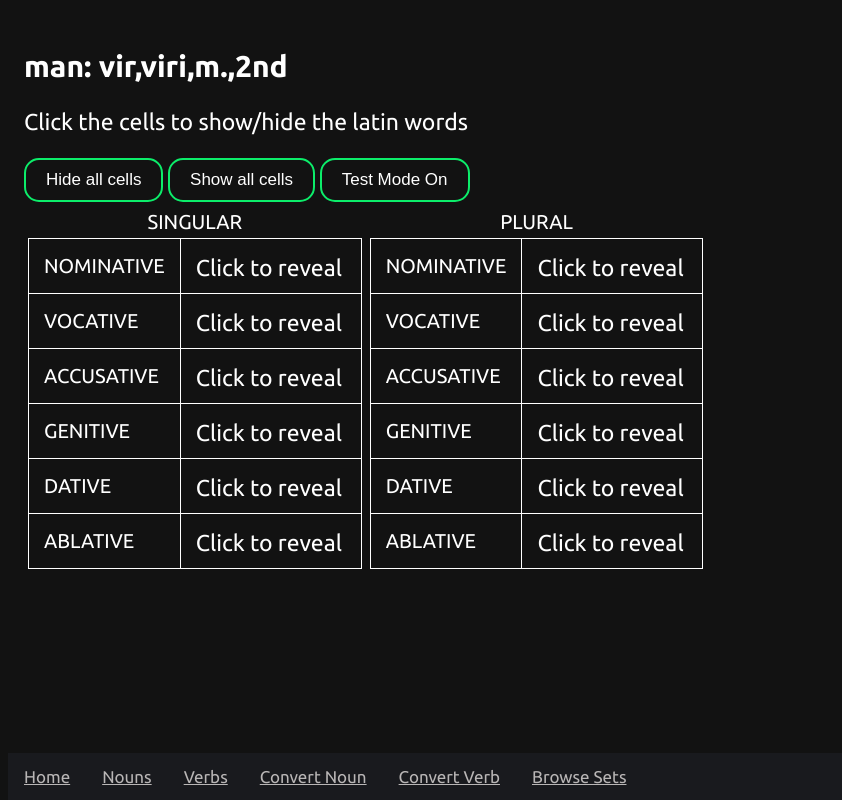
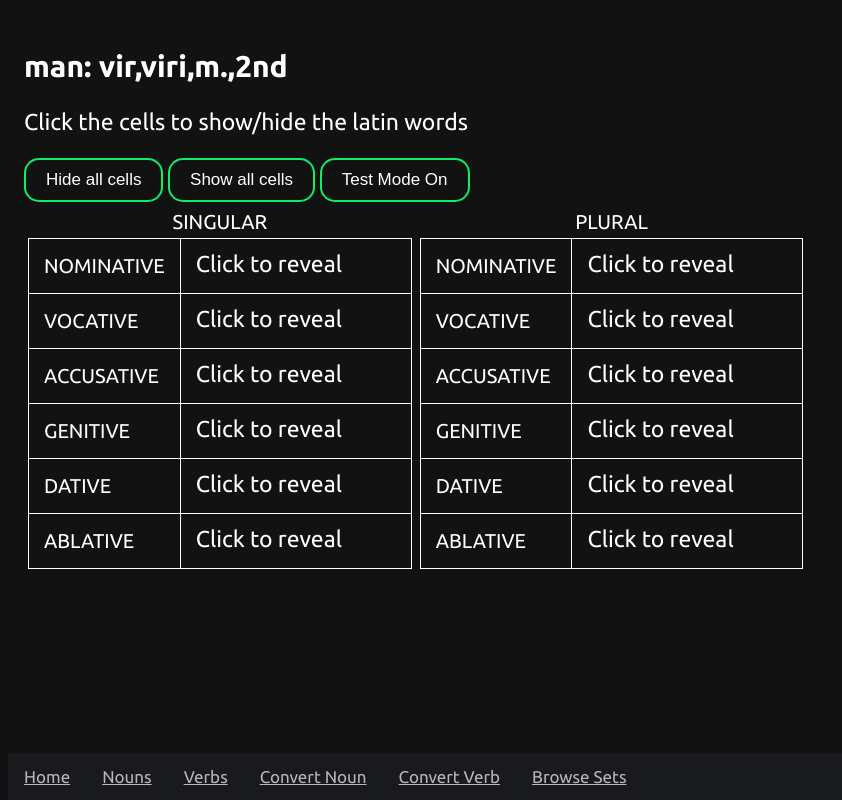
Before and after one commit to VulcanWM/discipulis-flask, a Flask app: page /noun/vir in a window 1280 px wide. Shown: the whole page, without its empty margins (0-842 px from the left). Run offline with Flask 2, Linux system fonts and the light colour scheme.

Commit message:
Minor changes for flip animation

```diff
--- a/static/main.css
+++ b/static/main.css
@@ -152,7 +152,7 @@ caption {
 .flip {
     background-color: transparent;
     perspective: 1000px;
-	width: 150px;
+	width: 200px;
 }
 
 .flip:hover {
@@ -182,7 +182,7 @@ caption {
 .flip > .inner > .front, .flip > .inner > .back {
     position: absolute;
 	left: 0px;
-	top: -34px;
+	top: -38px;
     width: 100%;
     height: 100%;
     -webkit-backface-visibility: hidden;
```
